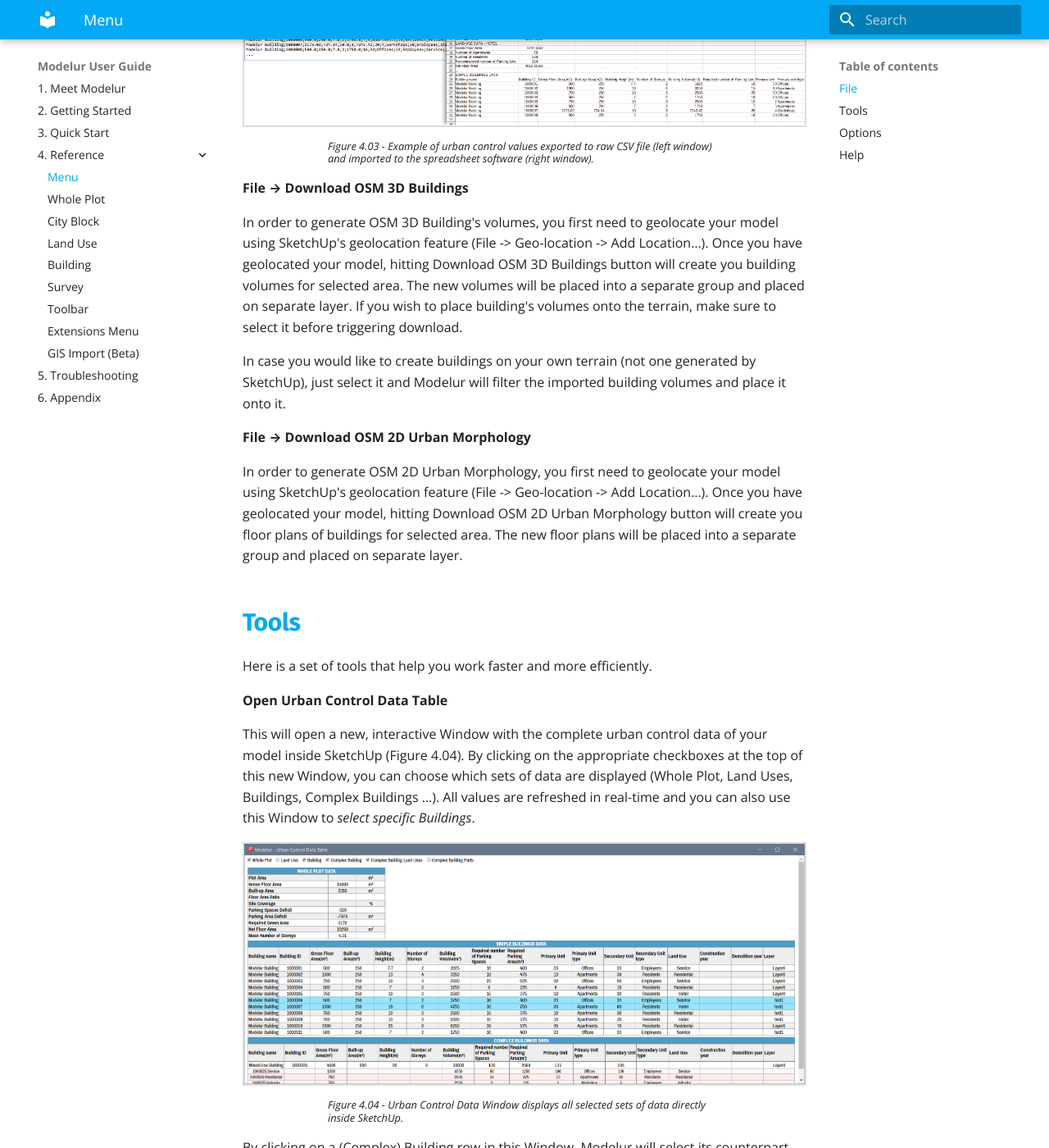
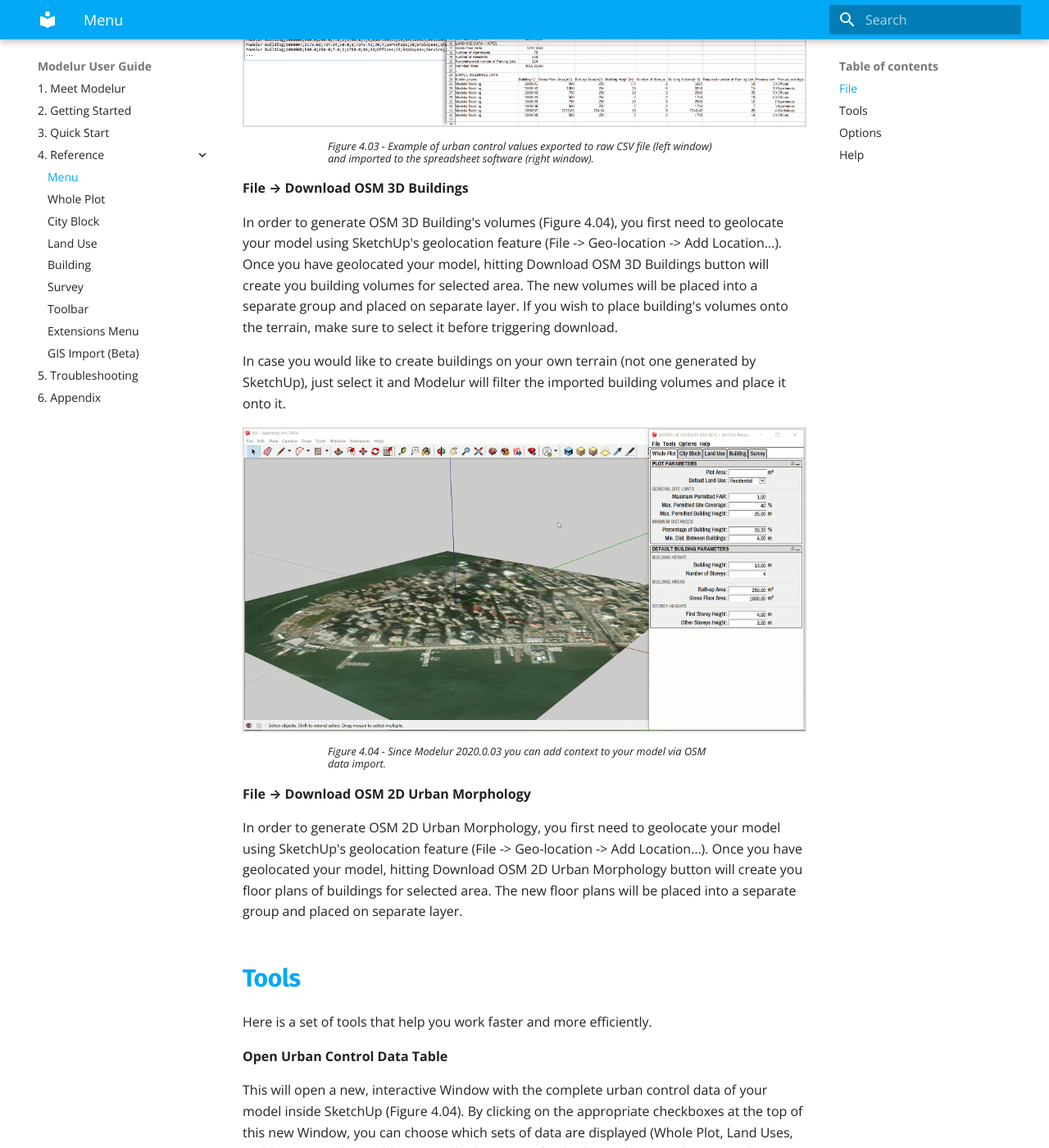
Before and after one commit to Modelur/docs, an MkDocs documentation site: the page built from docs/reference/menu.md, in a window 1280 px wide and 1400 px high, scrolled down 1974 px. Shown: the whole window at 82% size. Built offline with MkDocs 1.6.1 and Material for MkDocs 9.7.7, drawn with Linux system fonts in a browser that asks for light colours; old or Windows-style settings are respelled for this version of MkDocs.

Commit message:
Add OSM import image

```diff
--- a/docs/reference/menu.md
+++ b/docs/reference/menu.md
@@ -45,9 +45,12 @@
 
 **File → Download OSM 3D Buildings**
 
-In order to generate OSM 3D Building's volumes, you first need to geolocate your model using SketchUp's geolocation feature (File -> Geo-location -> Add Location…). Once you have geolocated your model, hitting Download OSM 3D Buildings button will create you building volumes for selected area. The new volumes will be placed into a separate group and placed on separate layer. If you wish to place building's volumes onto the terrain, make sure to select it before triggering download.
+In order to generate OSM 3D Building's volumes (Figure 4.04), you first need to geolocate your model using SketchUp's geolocation feature (File -> Geo-location -> Add Location…). Once you have geolocated your model, hitting Download OSM 3D Buildings button will create you building volumes for selected area. The new volumes will be placed into a separate group and placed on separate layer. If you wish to place building's volumes onto the terrain, make sure to select it before triggering download.
 
 In case you would like to create buildings on your own terrain (not one generated by SketchUp), just select it and Modelur will filter the imported building volumes and place it onto it.
+
+![Urban indicators export](../img/osm_import.gif)
+<figcaption>Figure 4.04 - Since Modelur 2020.0.03 you can add context to your model via OSM data import.</figcaption>
 
 **File → Download OSM 2D Urban Morphology**
 
```
Also changed, not shown: docs/img/osm_import.gif (added).
